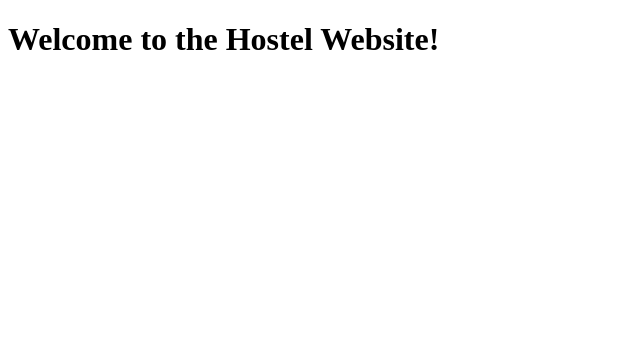
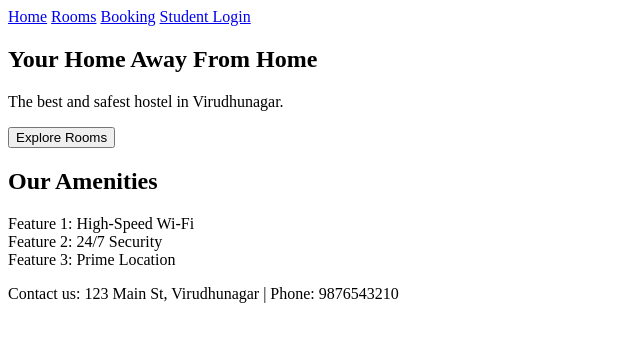
Before and after one commit to ABPS314/hostel-website, a plain HTML site: page index.html in a window 1280 px wide. Shown: the whole page, without its empty margins (0-640 px from the left). Drawn offline with Linux system fonts and the light colour scheme.

Commit message:
Add HTML structure for Home Page

```diff
--- a/index.html
+++ b/index.html
@@ -3,11 +3,36 @@
 <head>
     <meta charset="UTF-8">
     <meta name="viewport" content="width=device-width, initial-scale=1.0">
-    <title>Document</title>
-</head>
+    <title>Virudhunagar Hostel</title> </head>
 <body>
-    <body>
-  <h1>Welcome to the Hostel Website!</h1>
-</body>
+
+    <header>
+        <nav>
+            <a href="#">Home</a>
+            <a href="#">Rooms</a>
+            <a href="#">Booking</a>
+            <a href="#">Student Login</a>
+        </nav>
+    </header>
+
+    <main>
+        <section id="hero">
+            <h1>Your Home Away From Home</h1>
+            <p>The best and safest hostel in Virudhunagar.</p>
+            <button>Explore Rooms</button>
+        </section>
+
+        <section id="features">
+            <h2>Our Amenities</h2>
+            <div>Feature 1: High-Speed Wi-Fi</div>
+            <div>Feature 2: 24/7 Security</div>
+            <div>Feature 3: Prime Location</div>
+        </section>
+    </main>
+
+    <footer>
+        <p>Contact us: 123 Main St, Virudhunagar | Phone: 9876543210</p>
+    </footer>
+
 </body>
 </html>
```
